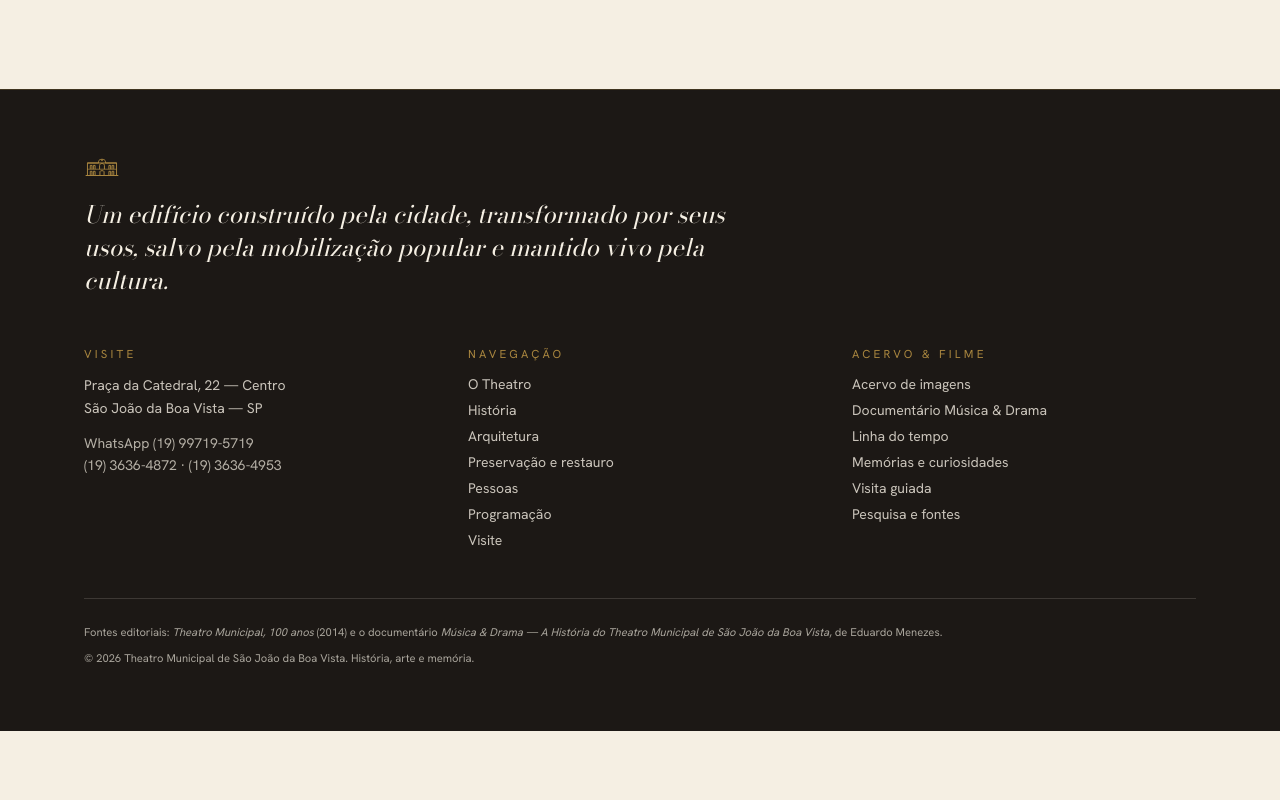
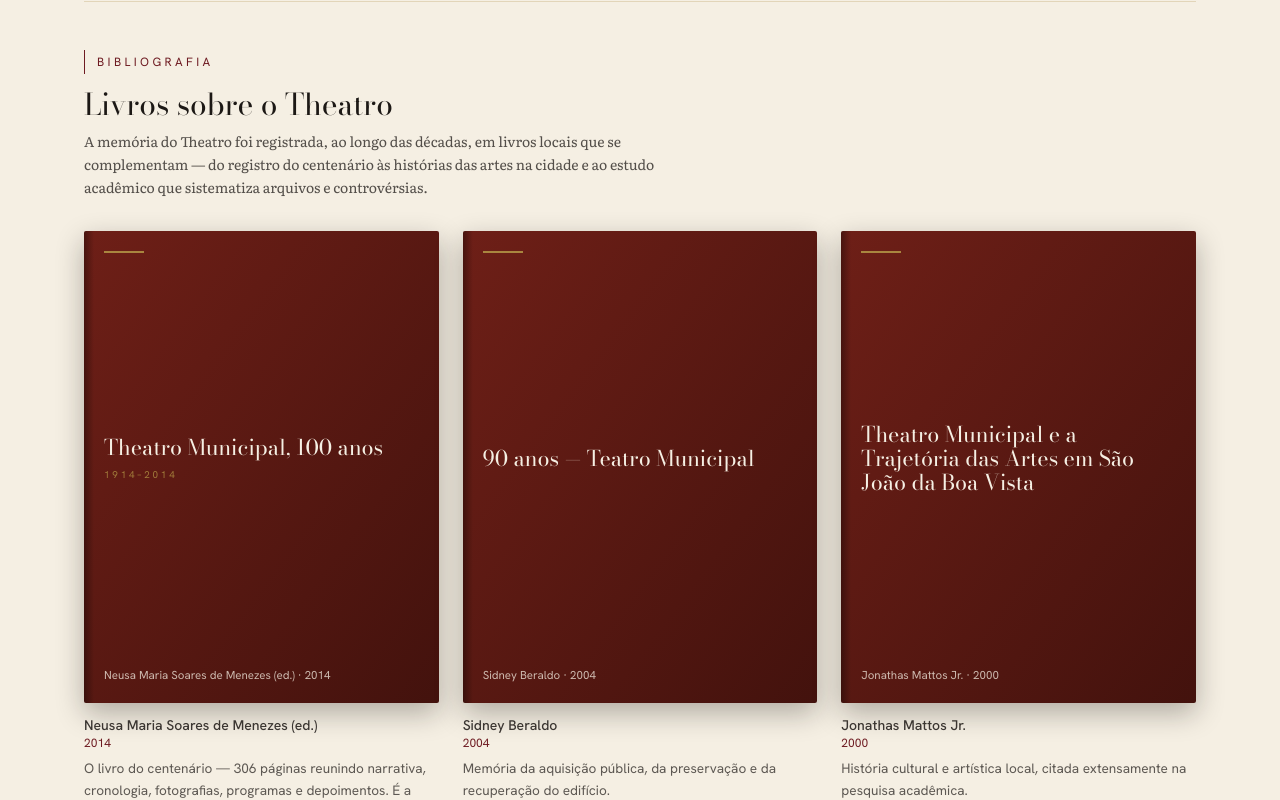
Before and after one commit to edumenezes75/theatro-sjbv, a Next.js app: page /acervo in a window 1280 px wide. Shown: the part 3320-4120 px from the top of the page. Before the commit the page ends 4051 px from the top, so only its background shows below. Built offline with nearby package versions, Linux system fonts and the light colour scheme.

Commit message:
Acervo: secao 'Livros sobre o Theatro' com capas estilizadas (identidade do site) e dados dos 5 livros/estudo (Menezes 2014, Beraldo 2004, Mattos Jr 2000, Marcondes 2011, dissertacao Jeronimo 2020). Componente Livros suporta troca por capa real via campo cover

```diff
--- a/app/acervo/page.tsx
+++ b/app/acervo/page.tsx
@@ -4,6 +4,7 @@ import { getPageBySlug } from '@/lib/content';
 import ChapterHero from '@/components/ChapterHero';
 import FontesDaPagina from '@/components/FontesDaPagina';
 import GaleriaReal from '@/components/GaleriaReal';
+import Livros from '@/components/Livros';
 
 export const metadata: Metadata = {
   alternates: { canonical: '/acervo' },
@@ -63,6 +64,18 @@ export default function AcervoPage() {
           <GaleriaReal fotos={fotosList} />
         </section>
 
+        <section className="mt-16 border-t border-gold/25 pt-12">
+          <div className="flex items-center gap-3">
+            <span className="h-6 w-px bg-curtain dark:bg-gold" />
+            <p className="font-sans text-xs uppercase tracking-eyebrow text-curtain dark:text-gold">Bibliografia</p>
+          </div>
+          <h2 className="mt-3 font-display text-2xl leading-tight sm:text-3xl">Livros sobre o Theatro</h2>
+          <p className="mt-2 mb-8 max-w-reading font-read text-sm leading-relaxed text-ink/75 dark:text-cream/75">
+            A memória do Theatro foi registrada, ao longo das décadas, em livros locais que se complementam — do registro do centenário às histórias das artes na cidade e ao estudo acadêmico que sistematiza arquivos e controvérsias.
+          </p>
+          <Livros />
+        </section>
+
         <FontesDaPagina fontes={page?.fontes ?? null} />
       </div>
     </article>
--- /dev/null
+++ b/components/Livros.tsx
@@ -0,0 +1,46 @@
+import Image from 'next/image';
+
+type Livro = { title: string; sub?: string; author: string; year: string; note: string; cover?: string };
+
+// Para usar a capa real: salve a imagem em /public/livros/ e preencha `cover` (ex.: '/livros/100-anos.jpg').
+const LIVROS: Livro[] = [
+  { title: 'Theatro Municipal, 100 anos', sub: '1914–2014', author: 'Neusa Maria Soares de Menezes (ed.)', year: '2014',
+    note: 'O livro do centenário — 306 páginas reunindo narrativa, cronologia, fotografias, programas e depoimentos. É a base documental deste site.' },
+  { title: '90 anos — Teatro Municipal', author: 'Sidney Beraldo', year: '2004',
+    note: 'Memória da aquisição pública, da preservação e da recuperação do edifício.' },
+  { title: 'Theatro Municipal e a Trajetória das Artes em São João da Boa Vista', author: 'Jonathas Mattos Jr.', year: '2000',
+    note: 'História cultural e artística local, citada extensamente na pesquisa acadêmica.' },
+  { title: 'Arte e Cultura em São João da Boa Vista', author: 'Maria Célia de Campos Marcondes', year: '2011',
+    note: 'Contextualização ampla da vida artística e cultural sanjoanense.' },
+  { title: 'Uma memória e um espaço restaurado em dois tempos', sub: 'dissertação de mestrado · USP', author: 'Luis Pedro Dragão Jeronimo', year: '2020',
+    note: 'Em dois volumes, é o levantamento acadêmico mais extenso sobre o Theatro — base para revisar datas e números.' },
+];
+
+export default function Livros() {
+  return (
+    <div className="grid gap-x-6 gap-y-9 sm:grid-cols-2 lg:grid-cols-3">
+      {LIVROS.map((l) => (
+        <article key={l.title} className="flex flex-col">
+          <div className="relative aspect-[3/4] overflow-hidden rounded-sm shadow-[0_10px_28px_rgba(20,17,14,0.30)]">
+            {l.cover ? (
+              <Image src={l.cover} alt={`Capa de ${l.title}`} fill sizes="(max-width:640px) 100vw, (max-width:1024px) 50vw, 33vw" className="object-cover" />
+            ) : (
+              <div className="flex h-full flex-col justify-between bg-gradient-to-br from-[#6E1F17] to-[#43120D] p-5 text-cream">
+                <span className="h-0.5 w-10 bg-gold" aria-hidden />
+                <div>
+                  <h3 className="font-display text-[1.35rem] leading-[1.12]">{l.title}</h3>
+                  {l.sub && <p className="mt-2 font-sans text-[0.62rem] uppercase tracking-eyebrow text-gold/90">{l.sub}</p>}
+                </div>
+                <p className="font-sans text-[0.72rem] text-cream/75">{l.author} · {l.year}</p>
+              </div>
+            )}
+            <span className="pointer-events-none absolute inset-y-0 left-0 w-2.5 bg-gradient-to-r from-black/35 to-transparent" aria-hidden />
+          </div>
+          <p className="mt-3 font-sans text-sm font-medium text-ink/85 dark:text-cream/85">{l.author}</p>
+          <p className="font-sans text-xs text-curtain dark:text-gold">{l.year}</p>
+          <p className="mt-1.5 max-w-reading font-sans text-[0.85rem] leading-relaxed text-ink/70 dark:text-cream/70">{l.note}</p>
+        </article>
+      ))}
+    </div>
+  );
+}
```
